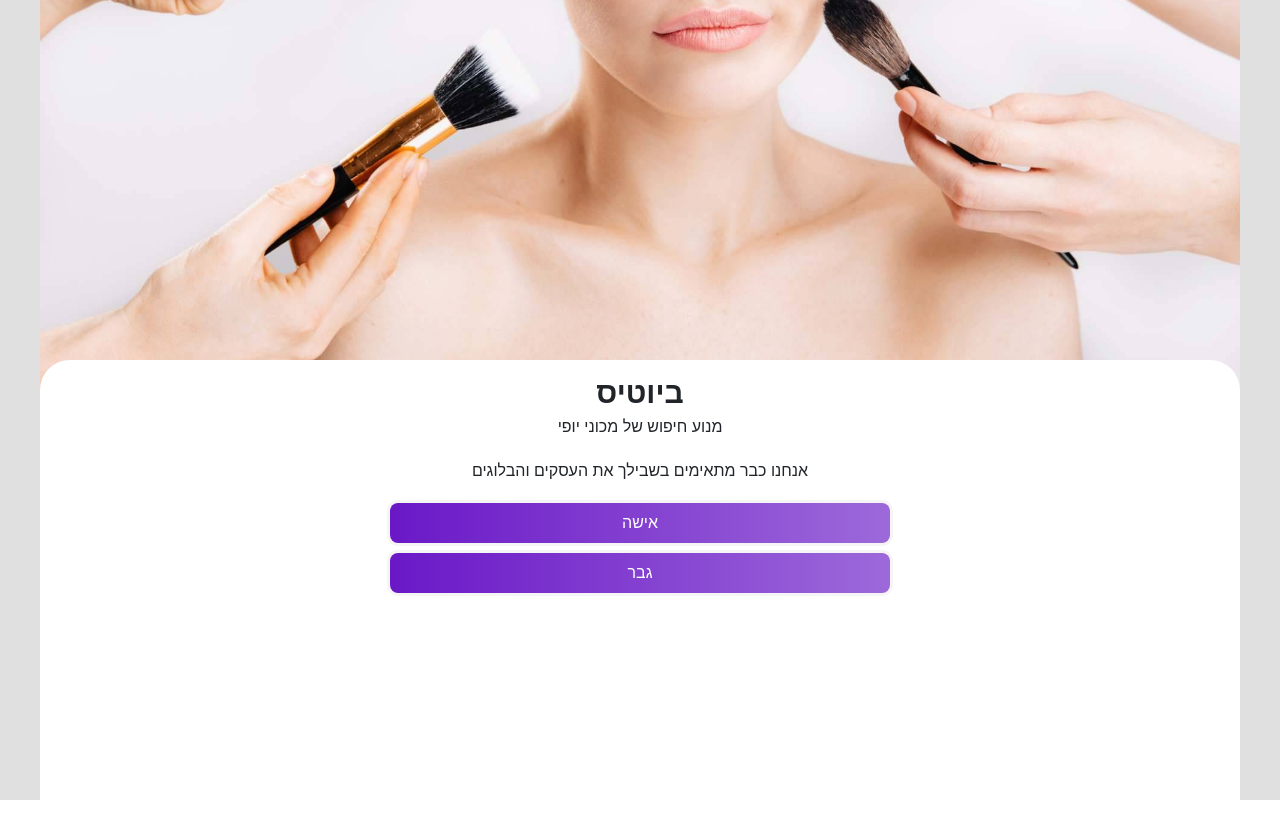
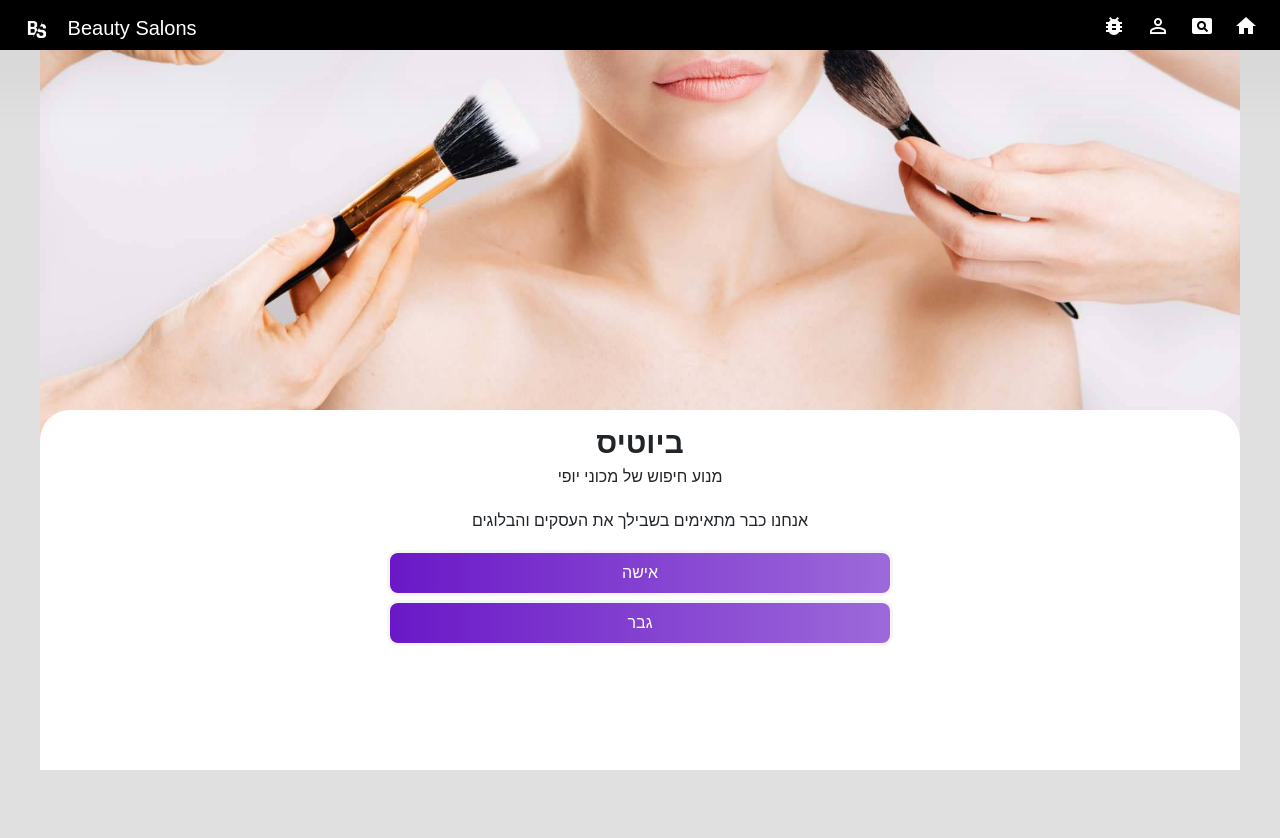
Before and after one commit to Razonir/Beautysalons, an Angular app in the folder BeautySalons-FrontEnd/: page / in a window 1280 px wide. Shown: the top 838 px of the page. Before the commit the page ends 800 px from the top, so only its background shows below. Built offline with nearby package versions, Linux system fonts and the light colour scheme.

Commit message:
scrollbar

```diff
--- a/BeautySalons-FrontEnd/src/app/screens/home/home.component.scss
+++ b/BeautySalons-FrontEnd/src/app/screens/home/home.component.scss
@@ -1,13 +1,9 @@
 .full{
-    top: 50%;
-    right: 50%;
     width: 100%;
-    position: absolute;
-    height: 100vh;
+    height: 90vh;
     z-index: 999999;
     max-width: 1200px;
     margin: 0 auto;
-    transform: translate(50%, -50%);
     outline: rgb(224, 224, 224) 100vw solid;
     .top{
         background-image: url(/assets/homebg.jpg);
--- a/BeautySalons-FrontEnd/src/app/screens/home/homepage/homepage.component.scss
+++ b/BeautySalons-FrontEnd/src/app/screens/home/homepage/homepage.component.scss
@@ -9,6 +9,7 @@
         margin-bottom: -40px;
         background-size: cover !important;
         background-attachment: fixed !important;
+
         .right {
             width: 100%;
             padding: 20px 5%;
@@ -22,7 +23,8 @@
             .text {
                 margin-bottom: 10px;
             }
-            app-button{
+
+            app-button {
                 width: 70%;
                 max-width: 400px;
             }
@@ -37,6 +39,7 @@
         z-index: 1;
         border-radius: 10px 10px 0;
         max-width: 1400px;
+
         .service {
             .title {
                 font-weight: bold;
@@ -58,33 +61,45 @@
             flex-wrap: wrap;
             justify-content: center;
             margin-bottom: 20px;
+
             .business {
                 max-width: 500px;
                 width: 100%;
                 margin: 0px 16px;
             }
         }
-        .title{
+
+        .title {
             margin-bottom: -10px;
             text-align: center;
 
         }
+
         .blogs {
             display: flex;
-            flex-wrap: wrap;
-            justify-content: center;
+            overflow-x: scroll;
             margin-bottom: 20px;
-            .blog{
+            scroll-snap-type: x mandatory;
+            scroll-padding: 24px;
+            flex: 0 0 100%;
+            scroll-snap-align: start;
+            &::-webkit-scrollbar{
+                display: none;
+            }
+            .blog {
                 max-width: 500px;
-                width: 100%;
                 margin: 0px 16px;
+                padding-bottom: 10px;
+                flex: 0 0 80%;
+                scroll-snap-align: start;
             }
         }
 
     }
 }
 
-.all,.business.blogs{
+.all,
+.business.blogs {
     max-width: 100%;
     margin: 0 auto;
 }
@@ -96,7 +111,7 @@
 }
 
 @media screen and (max-width:764px) {
-    .divaider{
+    .divaider {
         margin-bottom: 60px;
     }
 }
```
